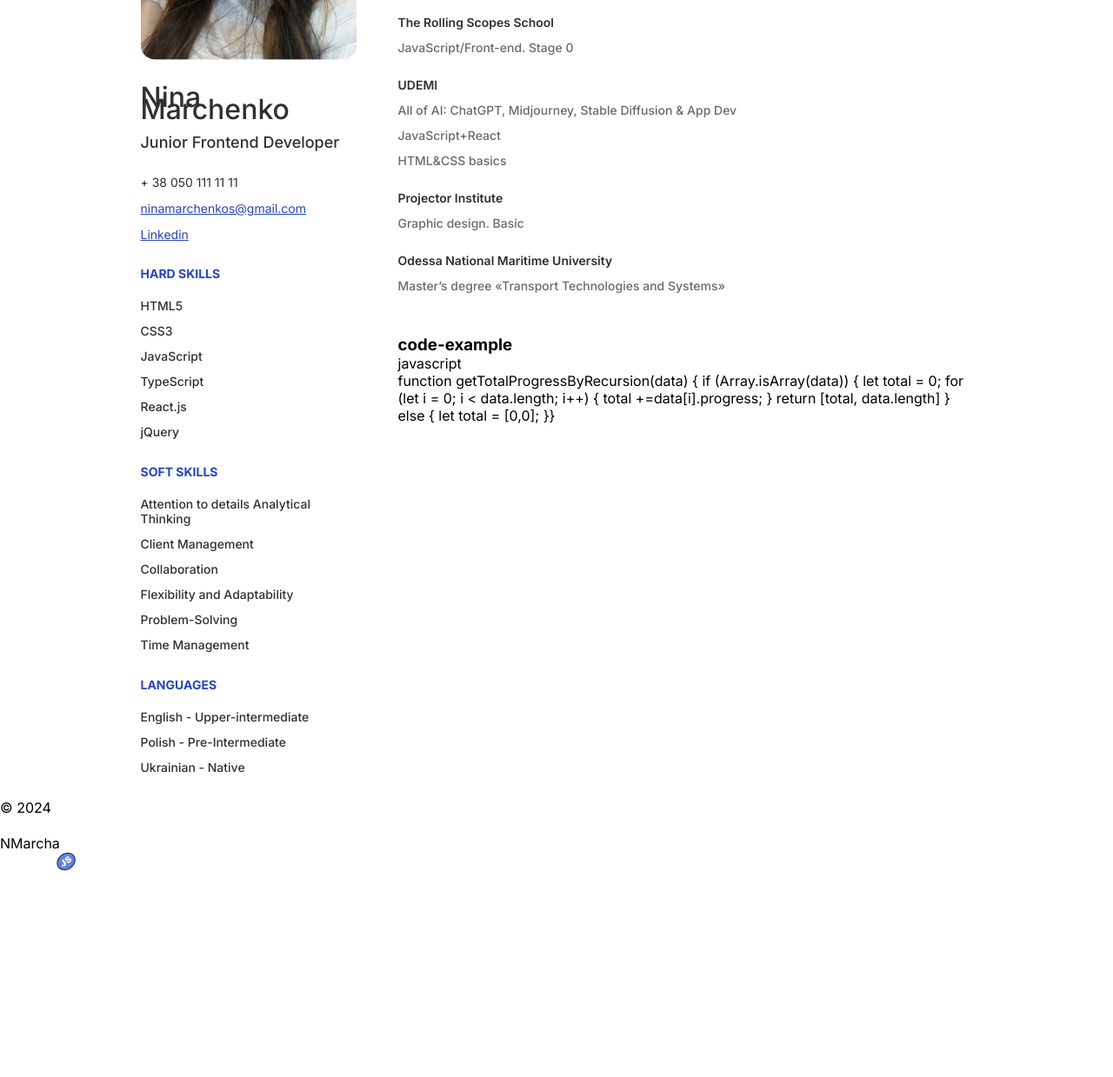
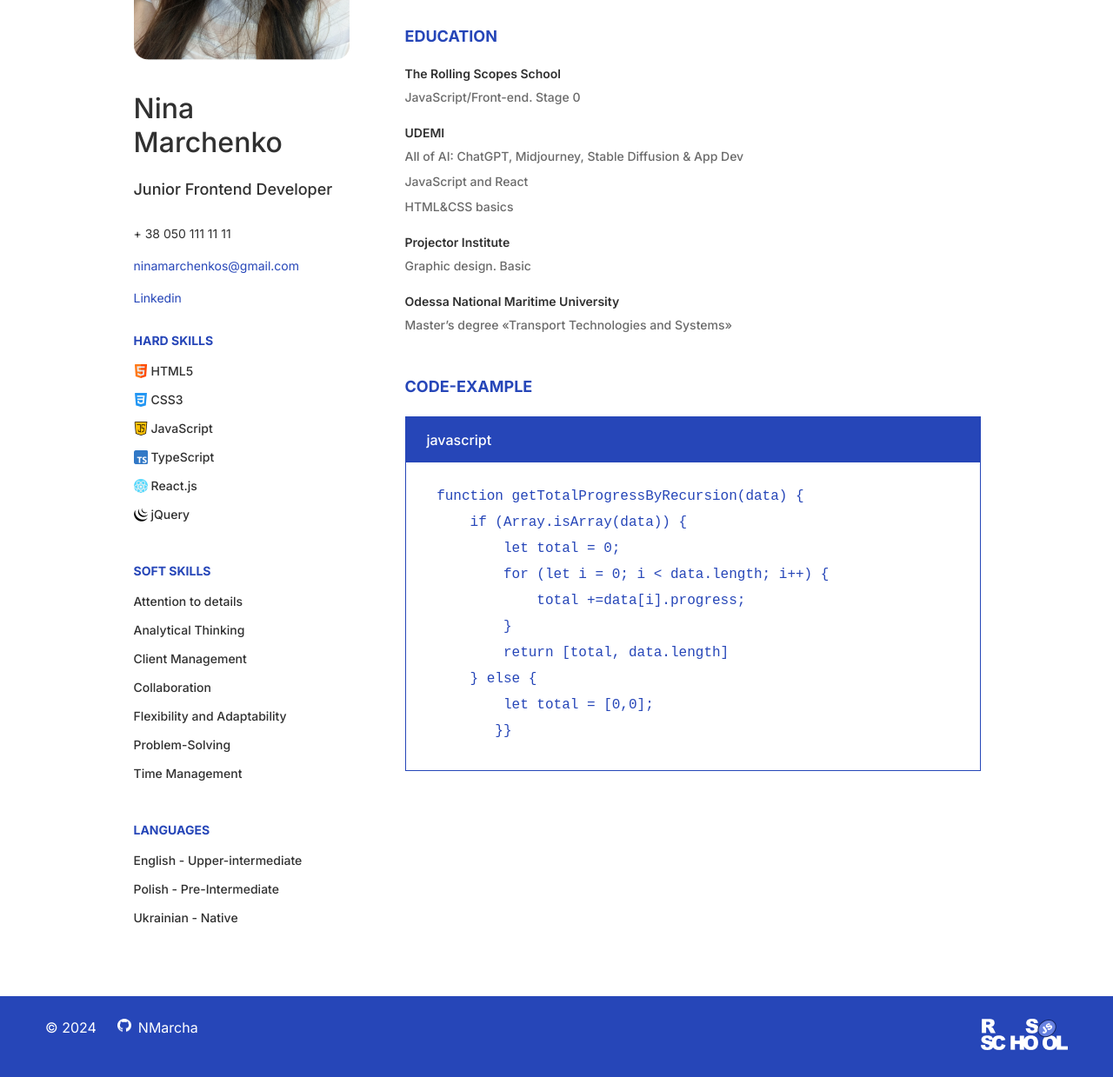
Before and after one commit to NMarcha/rsschool-cv, a plain HTML site: page index.html in a window 1280 px wide. Shown: the part 305-1544 px from the top of the page at 87% size. Before the commit the page ends 1326 px from the top, so only its background shows below. Drawn offline with Linux system fonts and the light colour scheme.

Commit message:
feat:addingt the latest version

```diff
--- a/index.html
+++ b/index.html
@@ -5,87 +5,95 @@
     <meta charset="UTF-8">
     <meta name="viewport" content="width=device-width, initial-scale=1.0">
     <link rel="stylesheet" href="./style.css">
-    <link rel="icon" href="#" />
+
     <link rel="preconnect" href="https://fonts.googleapis.com">
     <link rel="preconnect" href="https://fonts.gstatic.com" crossorigin>
     <link href="https://fonts.googleapis.com/css2?family=Inter:wght@100..900&display=swap" rel="stylesheet">
     <title>CV</title>
 </head>
+
 <body>
-    <section class="container">
+    <main class="container">
         <div class="right-side">
             <header>
-                <img src="/accests/images/IMG_20210819_221017 1.png" alt="myphoto">
+                <img src="/accests/images/IMG_20210819_221017.png" alt="myphoto">
                 <h1 class="name">Nina Marchenko</h1>
-                <h2>Junior Frontend Developer</h1>
+                <h2>Junior Frontend Developer</h2>
             </header>
-            <div class="contacts">
-                <ul>+ 38 050 111 11 11</ul>
-                <ul>
-                <a href="mailto:ninamarchenkos@gmail.com">ninamarchenkos@gmail.com</a>
+            <ul class="contacts">
+                <li>+ 38 050 111 11 11</li>
+                <li><a href="mailto:ninamarchenkos@gmail.com">ninamarchenkos@gmail.com</a></li>
+                <li><a href="https://www.linkedin.com/feed/">Linkedin</a></li>
             </ul>
-                <ul>
-                    <a href="https://www.linkedin.com/feed/">Linkedin</a>
+            <div class="skills">
+                <div class="skills-hard">
+                    <h3 class="skills-title">HARD SKILLS</h3>
+                    <ul class="skills-hardlist">
+                        <li><img src="./accests/icons/html.png" alt="html">
+                            <p>HTML5</p>
+                        </li>
+                        <li> <img src="./accests/icons/css-3.png" alt="css">
+                            <p>CSS3</p>
+                        </li>
+                        <li><img src="./accests/icons/java-script.png" alt="js">
+                            <p>JavaScript</p>
+                        </li>
+                        <li> <img src="./accests/icons/typescript.png" alt="ts">
+                            <p>TypeScript</p>
+                        </li>
+                        <li><img src="./accests/icons/react.png" alt="rjs">
+                            <p>React.js</p>
+                        </li>
+                        <li><img src="./accests/icons/social.png" alt="jq">
+                            <p>jQuery</p>
+                        </li>
                     </ul>
                 </div>
-            <div class="skiils">
-                <div class="hard">
-                <h3 class="skills-title">HARD SKILLS</h3>
-                <ul class="'skills-hard">
-                  <li>HTML5
+                <div class="skills-soft">
+                    <h3 class="skills-title">SOFT SKILLS</h3>
+                    <ul class="skills-softlist">
+                        <li>Attention to details
                         </li>
-                <li> CSS3
-                   </li>
-                <li> JavaScript
-                   </li>
-                <li> TypeScript
-                    </li>
-                <li>React.js
-                   </li>
-                <li> jQuery</li>
-                </ul>
-                </div>
-                <div class="soft">
-                    <h3 class="skills-title">SOFT SKILLS</h3>
-                    <ul class="'skills-soft">
-                        <li>Attention to details
-                            Analytical Thinking
-                           </li>
+                        <li>Analytical Thinking</li>
                         <li> Client Management
                         </li>
                         <li>Collaboration
                         </li>
-                        <li>  Flexibility and Adaptability
+                        <li> Flexibility and Adaptability
                         </li>
                         <li> Problem-Solving
                         </li>
                         <li>Time Management</li>
                     </ul>
                 </div>
-                <div class="language">
+                <div class="skills-language">
                     <h3 class="skills-title">LANGUAGES</h3>
-                    <ul class="skiils-languages">
+                    <ul class="skiils-languageslist">
                         <li>English - Upper-intermediate
                         </li>
                         <li>Polish - Pre-Intermediate
                         </li>
                         <li> Ukrainian - Native</li>
-                </ulc>
+                    </ul>
                 </div>
             </div>
         </div>
-        <main>
+        <section>
             <div class="aboutme">
                 <h4>Greetings!</h4>
                 <div class="aboutme-text">
-                    <p>I’m experienced Account Manager proficient in lead generation and client engagement, utilizing platforms
-                    like LinkedIn to expand affiliate networks and enhance partner satisfaction.</p>
-                    <p>Skilled in analyzing financial performance and implementing strategies for profitability enhancement and
-                    product improvement. Adept at establishing and nurturing relationships with partners, while
-                    collaborating with teams to optimize performance and provide excellent customer support.</p>
+                    <p>I’m dedicated to bringing digital designs to life through clean and efficient code. With a strong
+                        foundation in HTML, CSS, and JavaScript, I thrive on transforming static mockups into dynamic
+                        and interactive web applications. </p>
+                    <p> My passion for coding is fueled by the constant evolution of web technologies, and I am
+                        committed to staying on the cutting edge.</p>
+                    <p> I enjoy collaborating with cross-functional teams, turning design concepts into functional,
+                        responsive, and user-friendly interfaces. Eager to tackle challenges, I am excited about
+                        contributing to projects that push the boundaries of innovation and enhance the overall user
+                        experience.</p>
                 </div>
             </div>
-            <!-- <div class="experience">
+            <!-- <div class="experience"
                 <h2>EXPERIENCE</h2>
                 <div class="experience__lastplace">
                     <h3>Senior Affiliate Manager</h3>
@@ -122,27 +130,27 @@
             <div class="education">
                 <h3>EDUCATION</h3>
                 <div class="education-course">
-                    <p>The Rolling Scopes School
-                    </p>
-                    <ul>JavaScript/Front-end. Stage 0</ul>
+                    <div class="education-course-title">The Rolling Scopes School
+                    </div>
+                    <div class="education-course-name">JavaScript/Front-end. Stage 0</div>
                 </div>
                 <div class="education-course">
-                    <p>UDEMI
-                      </p>
-                    <ul>All of AI: ChatGPT, Midjourney, Stable Diffusion & App Dev
-                       </ul>
-                    <ul> JavaScript+React
-                       </ul>
-                    <ul> HTML&CSS basics</ul>
+                    <div class="education-course-title">UDEMI
+                    </div>
+                    <div class="education-course-name">All of AI: ChatGPT, Midjourney, Stable Diffusion &amp; App Dev
+                    </div>
+                    <div class="education-course-name"> JavaScript and React
+                    </div>
+                    <div class="education-course-name"> HTML&amp;CSS basics</div>
                     <div class="education-course">
-                        <p>Projector Institute
-                            </p>
-                        <ul>Graphic design. Basic</ul>
+                        <div class="education-course-title">Projector Institute
+                        </div>
+                        <div class="education-course-name">Graphic design. Basic</div>
                     </div>
                     <div class="education-course">
-                        <p>Odessa National Maritime University
-                            </p>
-                        <ul>Master’s degree «Transport Technologies and Systems»</ul>
+                        <div class="education-course-title">Odessa National Maritime University
+                        </div>
+                        <div class="education-course-name">Master’s degree «Transport Technologies and Systems»</div>
                     </div>
 
                 </div>
@@ -150,37 +158,37 @@
             <div class="code-example">
                 <h3 class="code-example">code-example</h3>
                 <div class="code-example-code">
-                    <p>javascript</p>
-                <code>
+                    <div class="code-example-title">javascript</div>
+                    <pre>
                 function getTotalProgressByRecursion(data) {
                     if (Array.isArray(data)) {
                         let total = 0;
-
-                            for (let i = 0; i < data.length; i++) {
+                        for (let i = 0; i &lt; data.length; i++) {
                             total +=data[i].progress;
                         }
                         return [total, data.length]
                     } else {
                         let total = [0,0];
-
                        }}
-                </code>
+            </pre>
                 </div>
             </div>
+        </section>
     </main>
-    </section>
     <footer>
+        <div class="footer-right">
             <div class="footer-year">
                 © 2024
             </div>
             <div class="footer-github">
                 <img src="./accests/icons/bi_github.png" alt="github">
-                <div class="footer-githubname">NMarcha</div>
+                <a href="https://github.com/NMarcha">NMarcha</a>
             </div>
-            <div class="footer rschool">
-                <img src="./accests/icons/Frame.png" alt="rschool">
-
+        </div>
+        <div class="footer-rschool">
+           <a href="https://rs.school/courses/javascript-ru"><img src="./accests/icons/Frame.png" alt="rschool"></a>
         </div>
     </footer>
 </body>
+
 </html>
--- a/style.css
+++ b/style.css
@@ -2,7 +2,23 @@
     font-family: "Inter", sans-serif;
     margin: 0;
     padding: 0;
+
 }
+@font-face {
+    font-family:"Space Mono", monospace;
+    src: url("./accests/fonts/SpaceMono-Regular.ttf");
+  }
+  @font-face {
+    font-family: "JetBrainsNL Mono" ;
+    src: url("./accests/fonts/JetBrainsMonoNL-Regular.ttf");
+  }
+
+/* body {
+    display: flex;
+    flex-direction: column;
+    justify-content: space-between;
+  }
+   */
 .container {
     max-width: 1440px;
     margin: 0 auto;
@@ -12,15 +28,17 @@
     flex-direction: row;
 }
 main {
-    padding-left: 48px;
+    display: flex;
+    flex-direction: column;
+    padding-left: 64px;
     width: 662px;
 }
 a {
     color: #2646B8;
+    text-decoration: none;
 }
-ul{
+ul, li{
     list-style: none;
-    padding-bottom: 16px;
 }
 .right-side {
     width: 248px;
@@ -31,7 +49,6 @@ h1 {
     font-size: 32px;
     font-style: normal;
     font-weight: 500;
-    line-height: 14px;
 }
 h2 {
     margin-top: 24px;
@@ -39,7 +56,6 @@ h2 {
     font-size: 18px;
     font-style: normal;
     font-weight: 500;
-    line-height: 14px;
 }
 h4 {
     padding-bottom: 8px;
@@ -47,48 +63,67 @@ h4 {
     font-size: 15px;
     font-style: normal;
     font-weight: 500;
-    line-height: 150%;
 }
 .contacts {
     margin: 32px 0 12px 0;
 }
-.contacts ul {
+.contacts li {
+    margin-bottom: 20px;
     color: #303030;
     font-size: 14px;
     font-style: normal;
     font-weight: 400;
-    line-height: 14px;
 }
+.skills-hard, .skills-soft, .skills-language {
+    margin-top: 32px;
 
+}
 .skills-title {
     color: #2646B8;
     font-size: 14px;
     font-style: normal;
     font-weight: 700;
-    line-height: 20px;
     text-transform: uppercase;
     padding-bottom: 18px;
 }
 
-li{
-    padding-bottom: 12px;
+.skills-hardlist li, .skills-softlist li, .skiils-languageslist li{
+    display: flex;
+    flex-direction: row;
+    align-items:center;
+    padding-bottom: 16px;
     color: #303030;
     font-size: 14px;
     font-style: normal;
     font-weight: 500;
+
+}
+.skills-hardlist li img{
+    border-radius: 2px;
+    padding-right: 4px;
+    width: 16px;
+    padding-right:4px ;
+}
+.skills-hardlist li p{
+padding-right:4px;
+}
+section {
+    margin-left: 64px;
+    display: flex;
+    flex-direction: column;
 }
 .aboutme {
     color: #303030;
     font-size: 15px;
     font-style: normal;
     font-weight: 500;
-    line-height: 150%;
 }
-.aboutme p{
+.aboutme-text p{
     padding-bottom: 8px;
+    line-height: 150%
 }
 .education {
-    margin: 36px 0;
+    margin: 40px 0;
 
 }
 .education h3{
@@ -97,19 +132,17 @@ li{
     font-size: 18px;
     font-style: normal;
     font-weight: 700;
-    line-height: 14px;
     text-transform: uppercase;
 }
-.education-course p {
+.education-course-title {
     padding: 12px 0 10px 0;
     list-style: none;
     color: #303030;
     font-size: 14px;
     font-style: normal;
     font-weight: 600;
-    line-height: 150%
 }
-.education-course ul {
+.education-course-name {
     list-style: none;
     color: #6A6A6A;
     font-size: 14px;
@@ -117,3 +150,78 @@ li{
     font-weight: 500;
     padding-bottom: 12px;
     }
+.code-example{
+     width: 662px;
+    }
+
+.code-example h3 {
+    padding-bottom: 24px;
+    color: #2646B8;
+    font-size: 18px;
+    font-style: normal;
+    font-weight: 700;
+    text-transform: uppercase;
+}
+.code-example-code{
+    border:1px solid #2646B8 ;
+
+}
+.code-example-title{
+    background-color:#2646B8;
+    padding: 16px 24px;
+    color: #FFF;
+    font-size: 16px;
+    font-style: normal;
+    font-weight: 500;
+
+}
+
+pre {
+margin-top: 24px;
+margin-left: -118px;
+color: #2646B8;
+font-family: "Space Mono", monospace;
+font-size: 16px;
+font-style: normal;
+font-weight: 400;
+line-height: 30px;
+}
+
+footer{
+    margin-top:66px;
+    display: flex;
+    flex-direction: row;
+    justify-content: space-between;
+    background-color:#2646B8;
+    padding: 26px 52px;
+}
+.footer-right {
+    display: flex;
+    flex-direction: row;
+}
+.footer-year {
+    color: #FFF;
+    font-size: 16px;
+    font-style: normal;
+    font-weight: 400;
+}
+.footer-github{
+    display: flex;
+    flex-direction: row;
+}
+.footer-github img {
+    padding-left: 24px;
+    width: 16px;
+    height: 16px;
+}
+.footer-github a {
+    text-decoration: none;
+    padding-left: 8px;
+    color: #FFF;
+    font-size: 16px;
+    font-style: normal;
+    font-weight: 400;
+    }
+.footer-rschool {
+    width: 100px;
+}
```
Also changed, not shown: accests/fonts/SpaceMono-Regular.ttf (added), accests/icons/css-3.png (added), accests/icons/html.png (added), accests/icons/java-script.png (added), accests/icons/react.png (added), accests/icons/social.png (added), accests/icons/typescript.png (added), accests/images/IMG_20210819_221017.png (renamed from accests/images/IMG_20210819_221017 1.png). Lines whose indentation alone changed are shown as unchanged.
